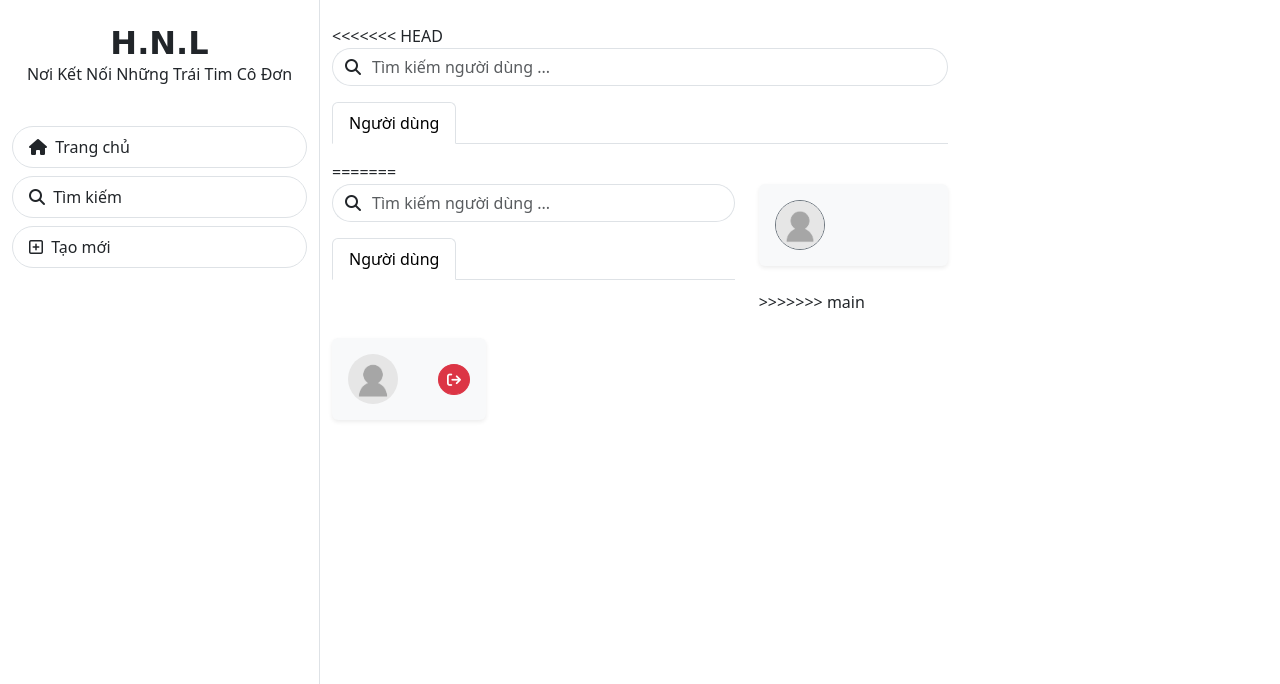
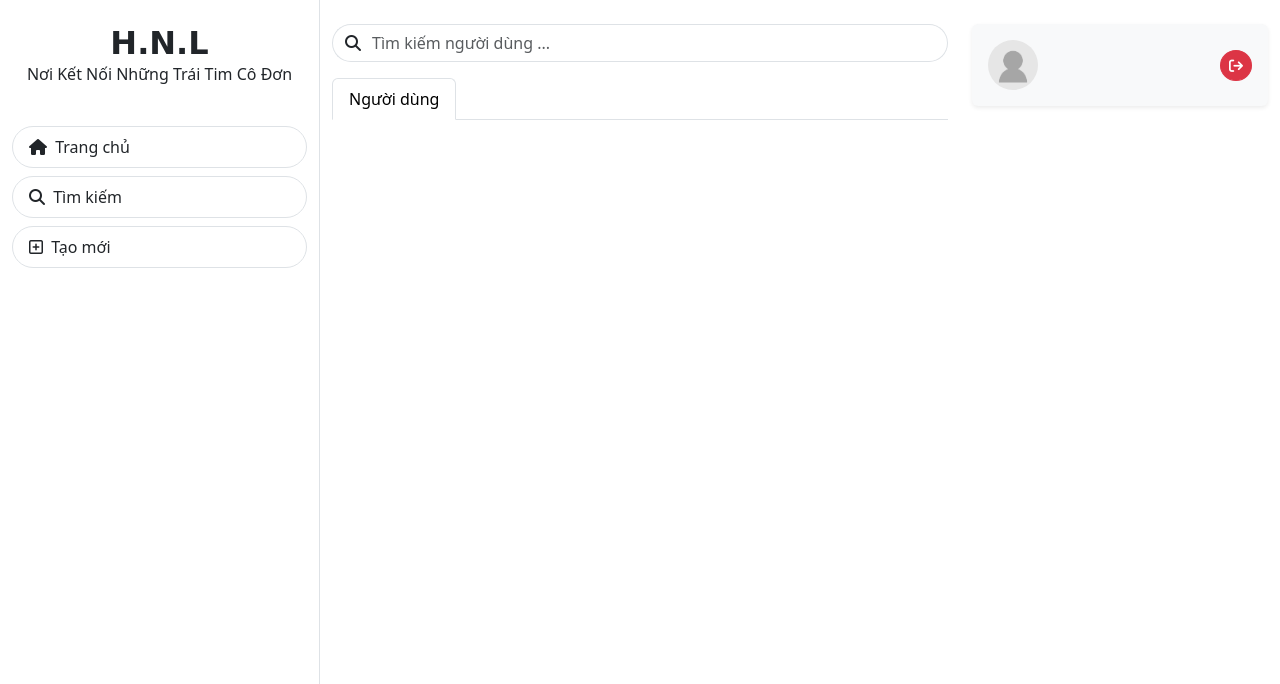
Before and after one commit to nhndev110/final-project-tin4063, a PHP site: template src/Views/search/index.php in a window 1280 px wide. Shown: the top 684 px of the page. Run offline with PHP 8.4, Linux system fonts and the light colour scheme; the template is opened without the code that fills it, so the values that code supplies are empty; some libraries are stand-ins or nearby versions.

Commit message:
refactor search form layout and remove unused code

```diff
--- a/src/Views/search/index.php
+++ b/src/Views/search/index.php
@@ -3,7 +3,6 @@
 use App\Services\AuthService;
 ?>
 <?php ob_start() ?>
-<<<<<<< HEAD
 <form action="" method="get" class="w-100">
   <div class="input-group">
     <button class="btn border border-end-0 rounded-start-pill" type="submit">
@@ -41,61 +40,6 @@
         1,
       ) ?>
     <?php endfor ?>
-=======
-<div class="row">
-  <div class="col-8">
-    <form action="" method="get" class="w-100">
-      <div class="input-group">
-        <button class="btn border border-end-0 rounded-start-pill" type="submit">
-          <i class="fa-solid fa-magnifying-glass"></i>
-        </button>
-        <input type="text"
-          class="form-control shadow-none border border-start-0 rounded-end-pill px-0"
-          placeholder="Tìm kiếm người dùng ..."
-          name="search" autocomplete="off" autofocus />
-      </div>
-    </form>
-    <ul class="nav nav-tabs my-3" id="pills-tab" role="tablist">
-      <li class="nav-item" role="presentation">
-        <button class="nav-link active"
-          id="pills-user-tab"
-          data-bs-toggle="pill"
-          data-bs-target="#pills-user"
-          type="button"
-          role="tab"
-          aria-controls="pills-user"
-          aria-selected="true">Người dùng</button>
-      </li>
-    </ul>
-    <div class="tab-content" id="pills-tabContent">
-      <div class="tab-pane fade show active"
-        id="pills-user"
-        role="tabpanel"
-        aria-labelledby="pills-user-tab"
-        tabindex="0">
-        <?php for ($i = 1; $i <= 5; $i++): ?>
-          <?php FollowUserItemWithFollowers(
-            "Nguyễn Hoàng Nhân",
-            "nguyenhoangnhan",
-            340,
-            1,
-          ) ?>
-        <?php endfor ?>
-      </div>
-    </div>
-  </div>
-  <div class="col-4">
-    <div class="d-flex align-items-center mb-4 p-3 bg-light rounded shadow-sm">
-      <img src="/assets/images/no-avatar.png"
-        class="rounded-circle me-3 border border-secondary"
-        alt="User"
-        style="width: 50px; height: 50px; object-fit: cover;" />
-      <div class="flex-grow-1">
-        <h6 class="mb-0 fw-bold"><?= htmlspecialchars(AuthService::user()['username']); ?></h6>
-        <small class="text-muted"><?= htmlspecialchars(AuthService::user()['full_name']); ?></small>
-      </div>
-    </div>
->>>>>>> main
   </div>
 </div>
 <?php $content = ob_get_clean() ?>
```
